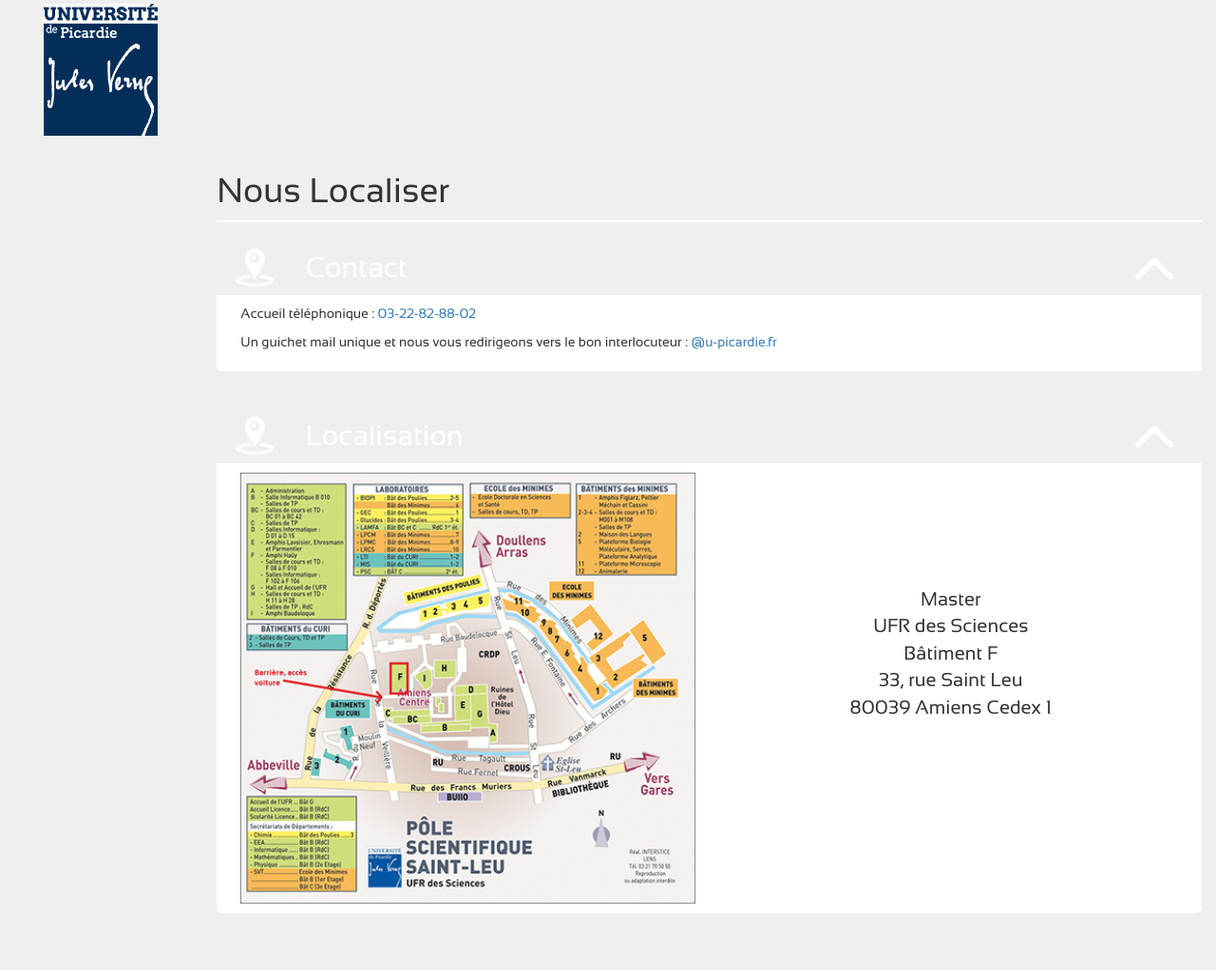
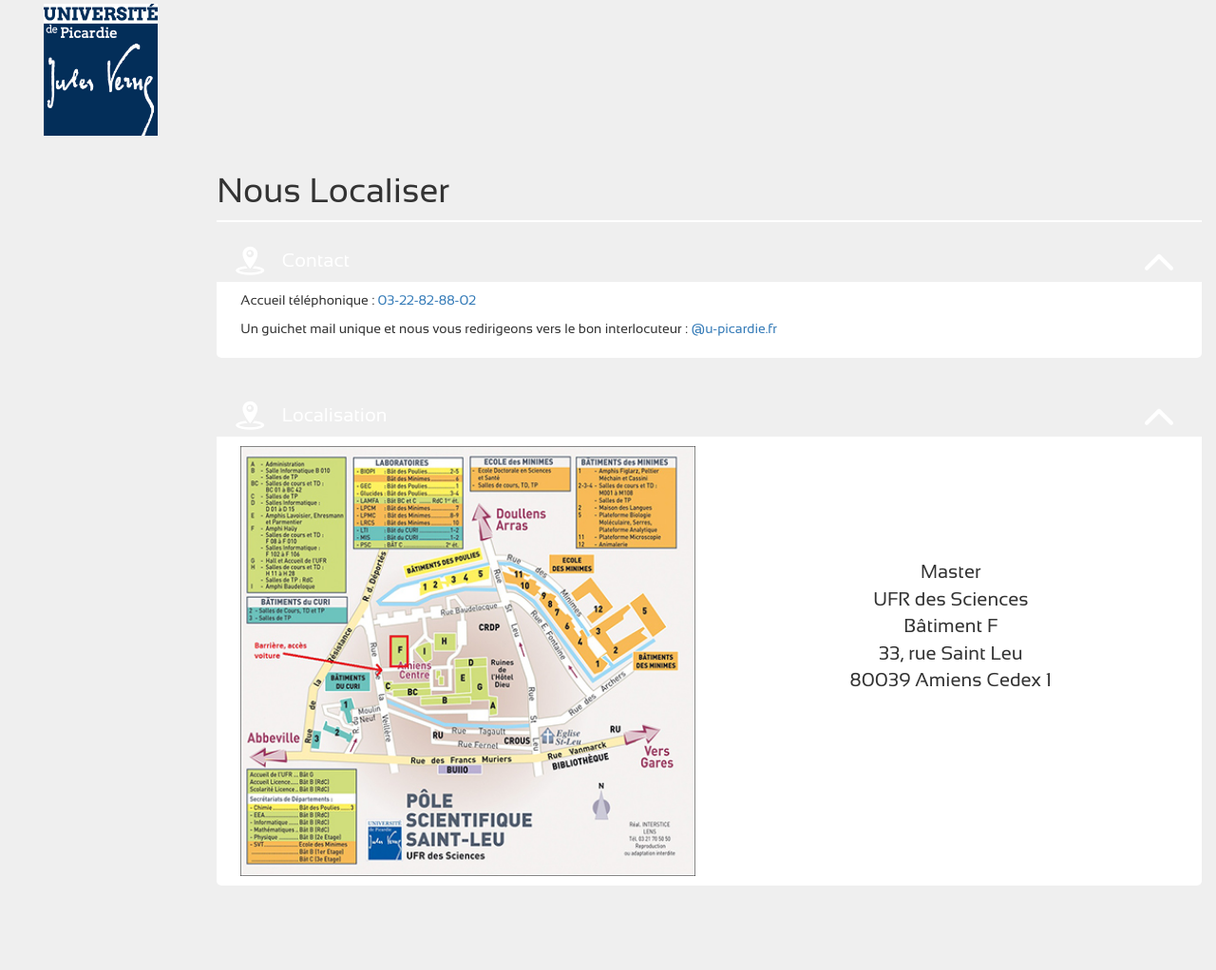
Before and after one commit to SticCA/SiteStic, a PHP site: page /templates/nous-localiser.php in a window 1280 px wide. Shown: the part 509-1531 px from the top of the page at 95% size. After the commit the page ends 1442 px from the top, so only its background shows below. Run offline with PHP 8.4, Linux system fonts and the light colour scheme; the template is opened without the code that fills it, so the values that code supplies are empty; some libraries are stand-ins or nearby versions.

Commit message:
maj front css + js

```diff
--- a/assets/css/app_global.css
+++ b/assets/css/app_global.css
@@ -24,6 +24,10 @@
     background-color: #EFEFEF;
 }
 
+.h3, h3 {
+    font-size: 20px;
+}
+
 .img-align{
     display: block;
     margin-right: auto;
@@ -35,7 +39,7 @@
 }
 
 .img-reponsive {
-    width: 100%;
+    width: 70%;
     height: auto;
 }
 
@@ -122,9 +126,9 @@
 .toggle header span.titre-toggle{
     position: relative;
     top:-5px;
-    margin-left: 30px;
+    margin-left: 15px;
     color: white;
-    font-size: 30px;
+    font-size: 20px;
 }
 
 .flaticon-worldgrid:before, .flaticon-arrow483:before,
@@ -137,7 +141,7 @@
 header .flaticon-downloading:before,
 header .flaticon-shopping159:before,
 header .flaticon-pin66:before {
-    font-size: 40px;
+    font-size: 30px;
 }
 .flaticon-worldgrid, .flaticon-arrow483,
 header .flaticon-graduation-cap2,
@@ -153,6 +157,9 @@
 }
 
 #graph1, #graph2{
+    width: 60%;
+    margin-bottom: -5%;
+    margin-top: -5%;
     margin-left: auto;
     margin-right: auto;
 }
--- a/assets/css/app_global_mobile.css
+++ b/assets/css/app_global_mobile.css
@@ -27,6 +27,8 @@
     }
 
     #graph1, #graph2{
+        margin-bottom: -20%;
+        margin-top: -30%;
         margin-left: auto;
         margin-right: auto;
     }
--- a/assets/js/app.js
+++ b/assets/js/app.js
@@ -16,4 +16,28 @@
         $(id).slideToggle();
     });
 
+    if($(document).width() < 993){
+        $('html, body').animate({
+            scrollTop: $(".main").offset().top - 100
+        }, 1000);
+    }
+
 });
+
+function locationUPJV()
+{
+    width = 700;
+    height = 700;
+    if(window.innerWidth)
+    {
+        var left = (window.innerWidth-width)/2;
+        var top = (window.innerHeight-height)/2;
+    }
+    else
+    {
+        var left = (document.body.clientWidth-width)/2;
+        var top = (document.body.clientHeight-height)/2;
+    }
+    window.open('../location','Location','url=no, menubar=no, scrollbars=no, top='+top+', left='+left+', width='+width+', height='+height+'');
+
+}
--- a/templates/nous-localiser.php
+++ b/templates/nous-localiser.php
@@ -96,7 +96,9 @@
 
                             <article class="row" id="toggle2">
                                 <div class="col-md-6">
-                                    <img class="img-reponsive" src="../assets/imgs/plan.jpg" alt="e-miage">
+                                    <a href="#location" onclick="locationUPJV();">
+                                        <img style="width: 100%; height: auto;" src="../assets/imgs/plan.jpg" alt="location">
+                                    </a>
                                 </div>
                                 <div class="col-md-6">
 
--- a/templates/professionnalisation.php
+++ b/templates/professionnalisation.php
@@ -109,6 +109,7 @@
     <script type="text/javascript">
         Morris.Donut({
             element: 'graph1',
+            resize: true,
             data: [
                 <?php for($i=5; $i < 10; $i++) {?>
                 {value: <?php echo $contentData['STAT'][$i][2]; ?>, label: '<?php echo $contentData['STAT'][$i][0]; ?>'}<?php if($i != 3) echo ","; ?>
@@ -129,6 +130,7 @@
 
         Morris.Donut({
             element: 'graph2',
+            resize: true,
             data: [
                 <?php for($i=0; $i < 4; $i++) {?>
                 {value: <?php echo $contentData['STAT'][$i][2]; ?>, label: '<?php echo $contentData['STAT'][$i][0]; ?>'}<?php if($i != 3) echo ","; ?>
```
Also changed, not shown: index.php (+6 -1 lines), templates/accueil.php (+5 -5 lines), templates/location.html (added, +18 -0 lines).
